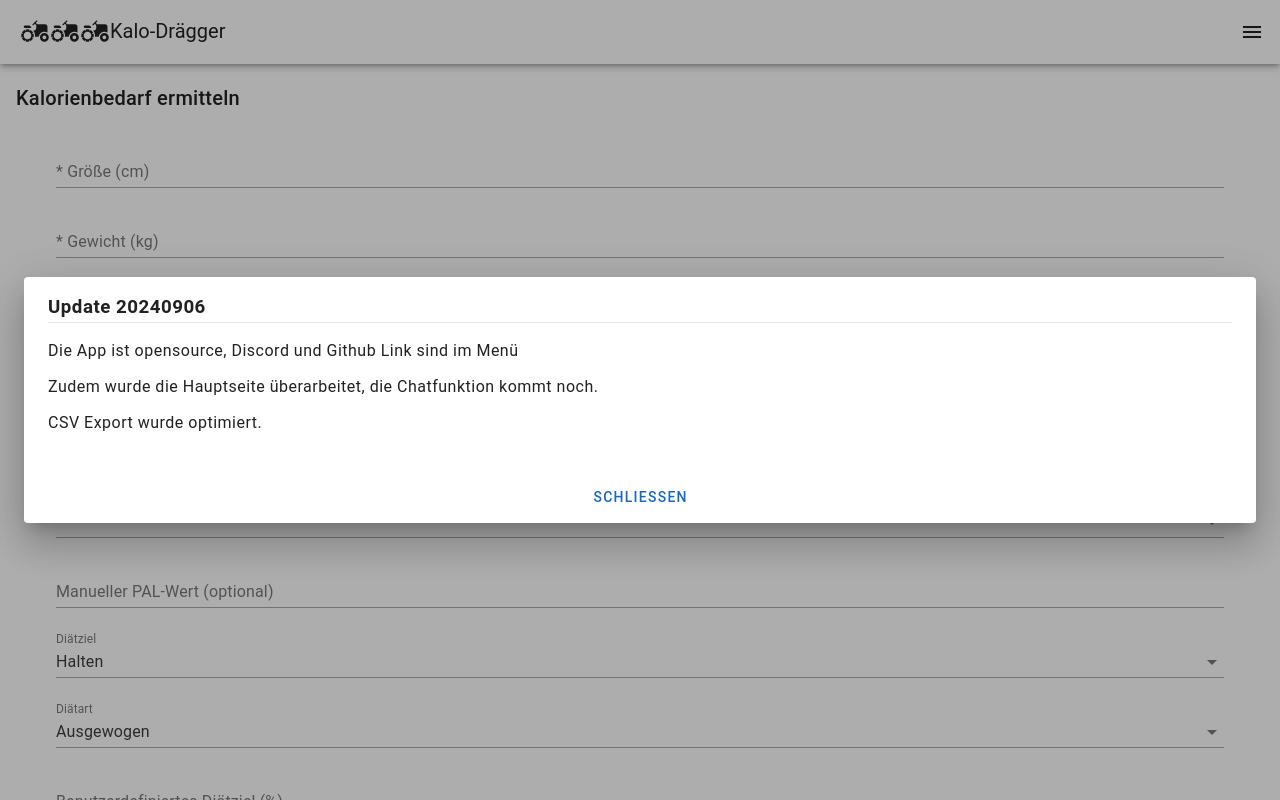
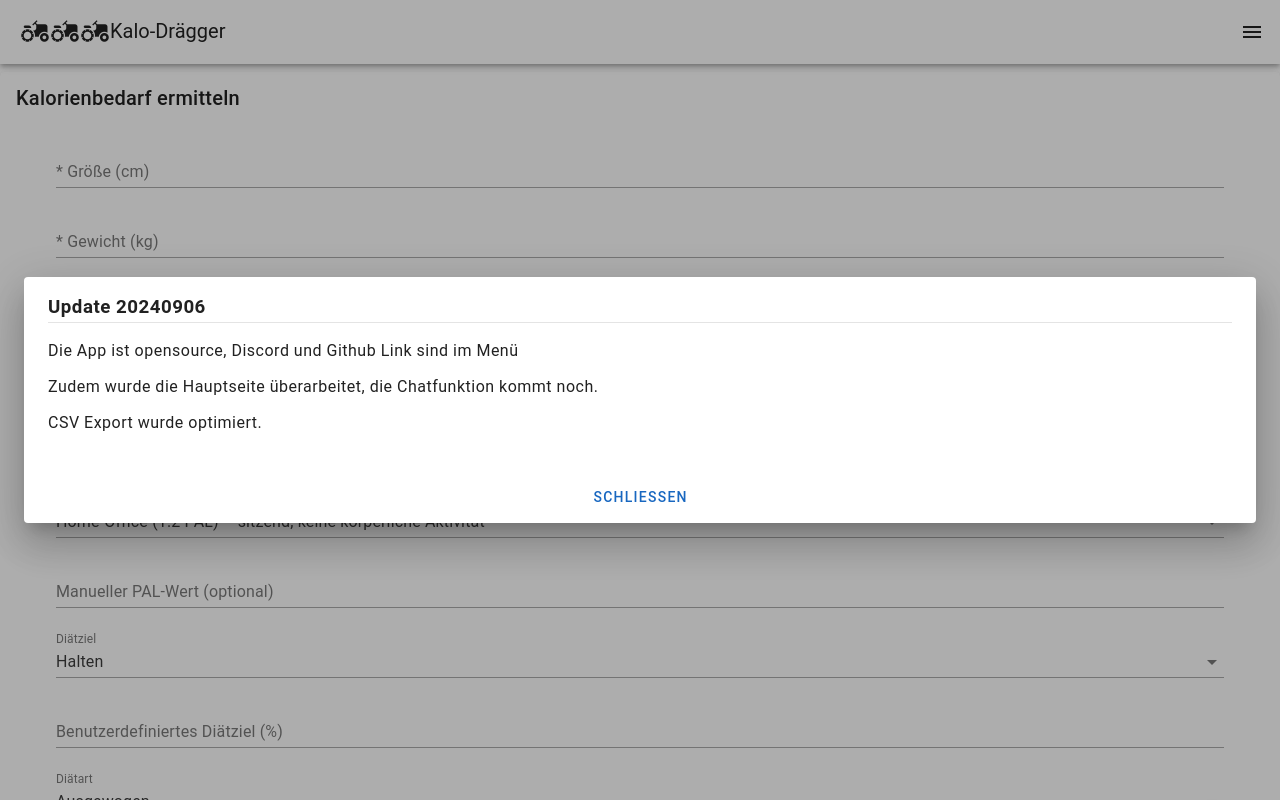
Before and after one commit to SphaeroX/kalotrack, a Vue app: page /calculator in a window 1280 px wide. Built offline with nearby package versions, Linux system fonts and the light colour scheme; what vue3-apexcharts would draw is missing.

Commit message:
feat: add custom diet level input and update CSV export
- Add a new text field for entering a custom diet level percentage
- Update the CSV export to remove unused body data fields and include the custom diet level

```diff
--- a/src/components/buttons/DownloadArchive.vue
+++ b/src/components/buttons/DownloadArchive.vue
@@ -24,7 +24,7 @@ const downloadCSV = () => {
 const convertArrayToCSV = (array) => {
     let csv = "";
     // Add header row
-    csv += `Date,Name,Amount,Unit,Kcal,Protein,Carbohydrates,Fat,HealthyRating,Daily,KcalSuggested,NutrientSuggestedCarbs,NutrientSuggestedFat,NutrientSuggestedProtein,Height,Weight,Age,Gender,BodyFatLevel,WeeklyExerciseHours,ExerciseIntensity,StressLevel,SleepHours,WorkHours,WorkIntensity\n`;
+    csv += `Date,Name,Amount,Unit,Kcal,Protein,Carbohydrates,Fat,HealthyRating,Daily,KcalSuggested,NutrientSuggestedCarbs,NutrientSuggestedFat,NutrientSuggestedProtein,Height,Weight,Age,Gender,WorkHours,WorkIntensity\n`;
 
     array.forEach(item => {
         const date = item.date;
@@ -33,7 +33,7 @@ const convertArrayToCSV = (array) => {
         const bodyData = item.bodyData;
 
         item.items.forEach(i => {
-            csv += `${date},${i.name},${i.amount},${i.unit},${i.kcal},${i.protein},${i.carbohydrates},${i.fat},${i.healthyRating},${i.daily},${kcalSuggested},${nutrientSuggested.carbs},${nutrientSuggested.fat},${nutrientSuggested.protein},${bodyData.height},${bodyData.weight},${bodyData.age},${bodyData.gender},${bodyData.bodyFatLevel},${bodyData.weeklyExerciseHours},${bodyData.exerciseIntensity},${bodyData.stressLevel},${bodyData.sleepHours},${bodyData.workHours},${bodyData.workIntensity}\n`;
+            csv += `${date},${i.name},${i.amount},${i.unit},${i.kcal},${i.protein},${i.carbohydrates},${i.fat},${i.healthyRating},${i.daily},${kcalSuggested},${nutrientSuggested.carbs},${nutrientSuggested.fat},${nutrientSuggested.protein},${bodyData.height},${bodyData.weight},${bodyData.age},${bodyData.gender},${bodyData.workHours},${bodyData.workIntensity}\n`;
         });
     });
 
--- a/src/views/KcalCalculator.vue
+++ b/src/views/KcalCalculator.vue
@@ -17,9 +17,10 @@
 
       <v-select v-model="dietLevel" color="primary" label="Diätziel" variant="underlined" :items="dietLevelOptions"></v-select>
 
+      <v-text-field v-model="customDietLevel" color="primary" label="Benutzerdefiniertes Diätziel (%)" variant="underlined" type="number"></v-text-field>
+
       <v-select v-model="dietType" color="primary" label="Diätart" variant="underlined" :items="dietTypeOptions"></v-select>
 
-      <v-text-field v-model="customDietLevel" color="primary" label="Benutzerdefiniertes Diätziel (%)" variant="underlined" type="number"></v-text-field>
 
     </v-container>
 
@@ -76,7 +77,7 @@ const weight = ref(store.bodyData?.weight || '');
 const age = ref(store.bodyData?.age || '');
 const gender = ref(store.bodyData?.gender || 'male');
 const workHours = ref(store.bodyData?.workHours || 0);
-const workIntensity = ref(store.bodyData?.workIntensity || '');
+const workIntensity = ref(store.bodyData?.workIntensity || 1.2);
 const manualPAL = ref(store.bodyData?.manualPAL || "");
 const dietLevel = ref(store.bodyData?.dietLevel || 0);
 const dietType = ref(store.bodyData?.dietType || "balanced");
```
